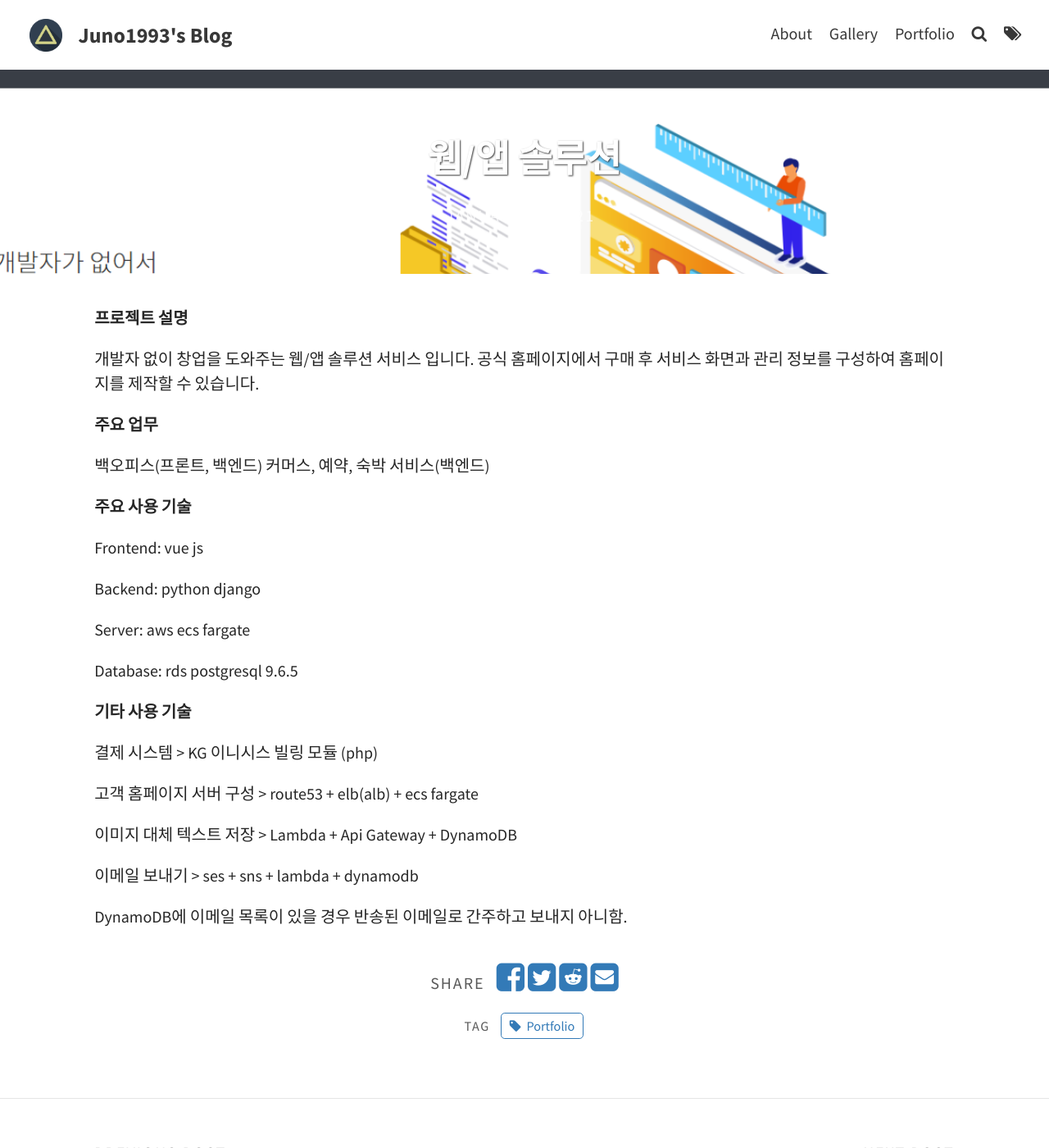
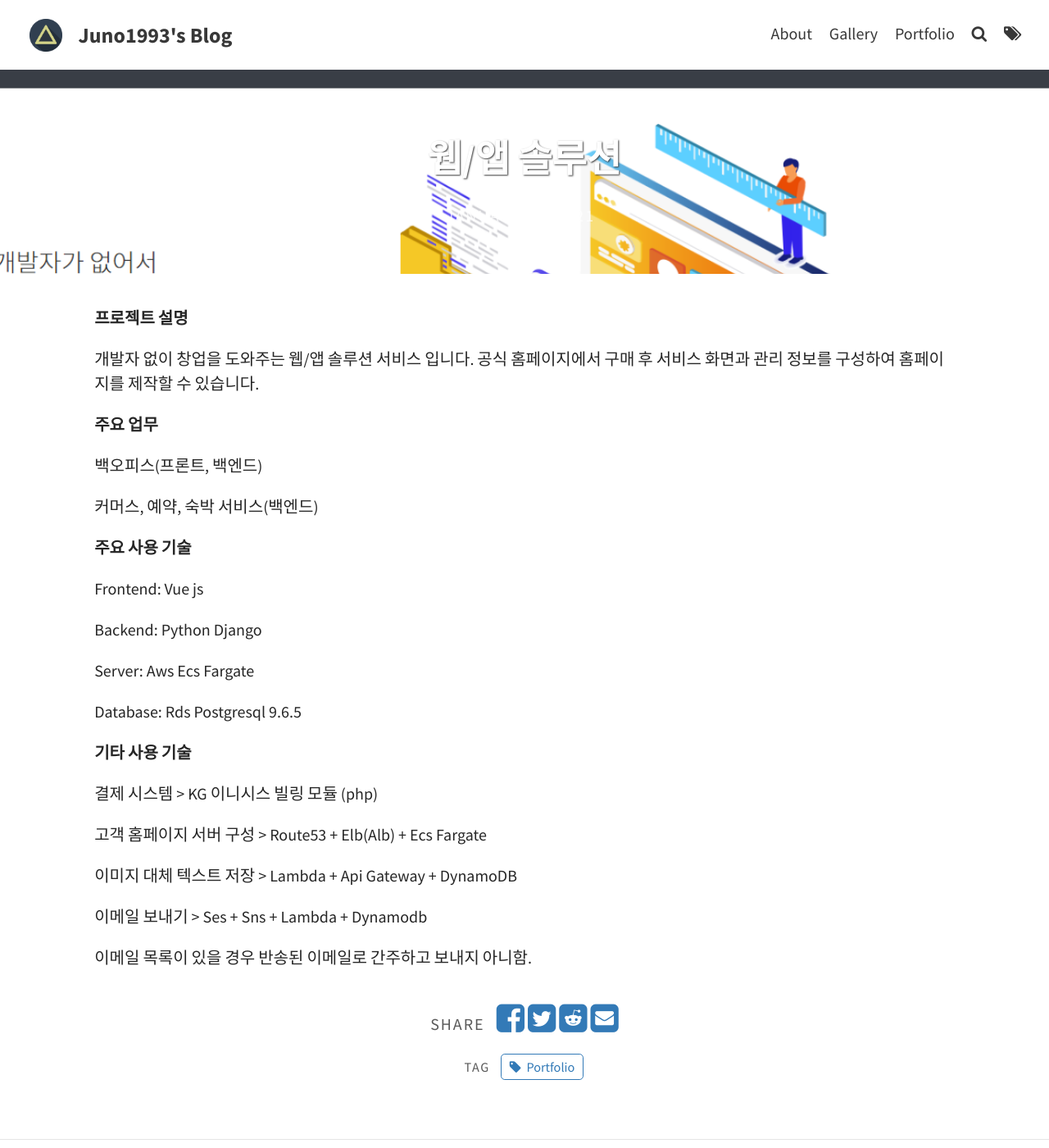
Before and after one commit to juno1993/gitblog, a Jekyll site: the page built from _portfolio/port_1.md, in a window 1280 px wide and 1400 px high. Shown: the whole window at 82% size. Built offline with Jekyll 4.4.1, drawn with Linux system fonts in a browser that asks for light colours.

Commit message:
3번째 포트폴리오

```diff
--- a/_portfolio/port_1.md
+++ b/_portfolio/port_1.md
@@ -14,27 +14,28 @@ tags: [Portfolio]
 **주요 업무**
 
 백오피스(프론트, 백엔드)
+
 커머스, 예약, 숙박 서비스(백엔드)
 
 **주요 사용 기술**
 
-Frontend: vue js
+Frontend: Vue js
 
-Backend: python django
+Backend: Python Django
 
-Server: aws ecs fargate
+Server: Aws Ecs Fargate
 
-Database: rds postgresql 9.6.5
+Database: Rds Postgresql 9.6.5
 
 
 **기타 사용 기술**
 
 결제 시스템 > KG 이니시스 빌링 모듈 (php)
 
-고객 홈페이지 서버 구성 > route53 + elb(alb) + ecs fargate
+고객 홈페이지 서버 구성 > Route53 + Elb(Alb) + Ecs Fargate
 
 이미지 대체 텍스트 저장 > Lambda + Api Gateway + DynamoDB
 
-이메일 보내기 > ses + sns + lambda + dynamodb
+이메일 보내기 > Ses + Sns + Lambda + Dynamodb
 
-DynamoDB에 이메일 목록이 있을 경우 반송된 이메일로 간주하고 보내지 아니함.
+이메일 목록이 있을 경우 반송된 이메일로 간주하고 보내지 아니함.
```
Also changed, not shown: _portfolio/port_3.md (added, +45 -0 lines), assets/img/portfolio/port_3.png (added).
